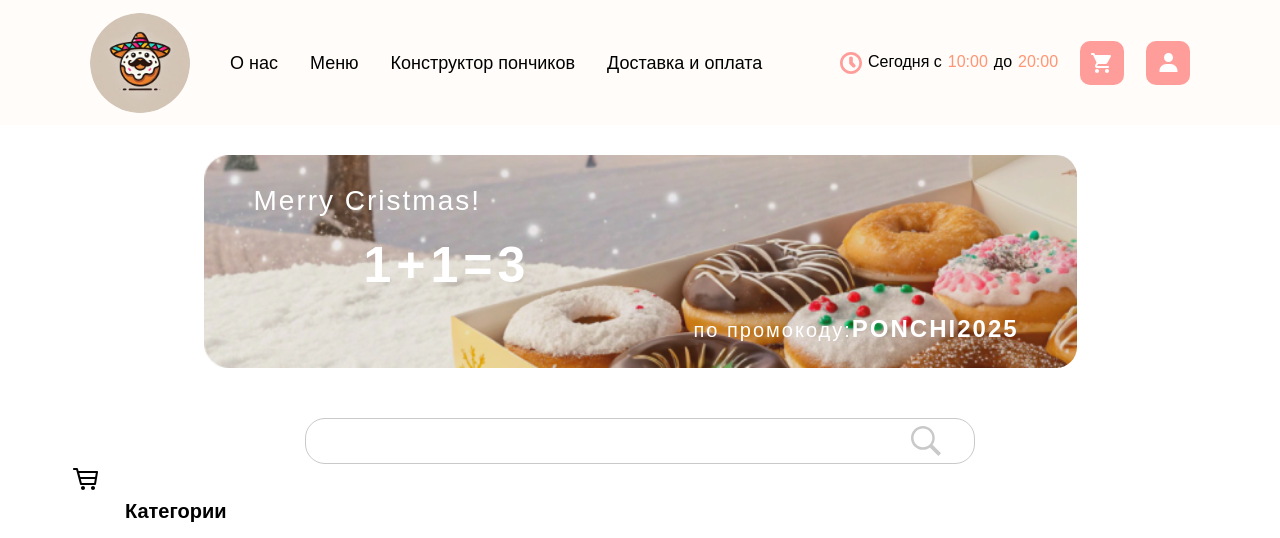
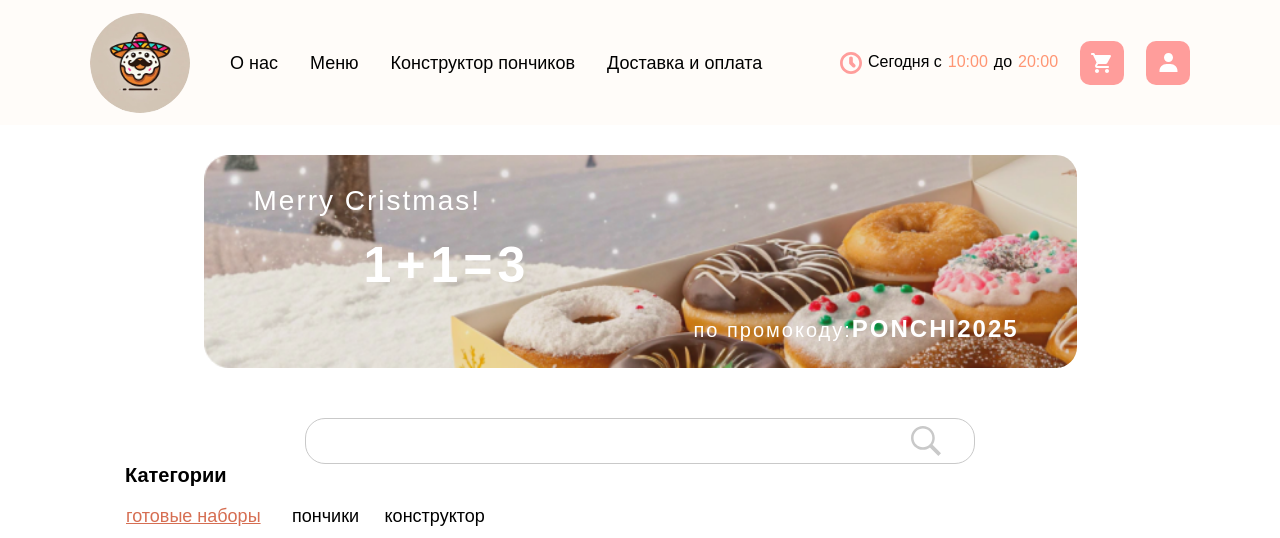
Before and after one commit to Filipp-Orekhov/el-ponchino, a website built with webpack: page src/index1.html in a window 1280 px wide. Shown: the top 538 px of the page. Built offline with nearby package versions, Linux system fonts and the light colour scheme.

Commit message:
fix: old cart removed

```diff
--- a/src/index1.html
+++ b/src/index1.html
@@ -76,18 +76,6 @@
         </div>
     </div>
 
-    <button class="btn-cart bg-color">
-        <svg enable-background="new 0 0 32 32" height="32px" version="1.1" viewBox="0 0 32 32" width="32px" xml:space="preserve" xmlns="http://www.w3.org/2000/svg" xmlns:xlink="http://www.w3.org/1999/xlink"><g id="Guides"/><g id="Mail"/><g
-            id="Cloud"/><g id="Home"/><g id="Back"/><g id="Next"/><g id="Reload"/><g id="Buble"/><g id="Accept"/><g id="Reject"/><g id="User"/><g id="Download"/><g id="Upload"/><g id="Camera"/><g id="Notification"/><g id="About"/><g id="Search"/>
-            <g id="Cart"><path d="M27.7627,7.3535C27.5728,7.1289,27.2939,7,27,7H8.5664L7.9663,4.7432C7.8501,4.3047,7.4531,4,7,4H4C3.4478,4,3,4.4473,3,5   s0.4478,1,1,1h2.231l3.8027,14.3047c0.0146,0.0557,0.0459,0.1016,0.0693,0.1523c0.022,0.0479,0.0366,0.1006,0.0659,0.1445
-            c0.0332,0.0498,0.0791,0.0879,0.1201,0.1309c0.0342,0.0352,0.0625,0.0771,0.1016,0.1074c0.0474,0.0352,0.1025,0.0566,0.1553,0.084   c0.0439,0.0234,0.083,0.0527,0.1299,0.0693C10.7783,21.0283,11,21.0234,11,21.0234V21h14c0.4893,0,0.9063-0.3301,0.9863-0.8125
-            l2-12.0352C28.0347,7.8623,27.9526,7.5771,27.7627,7.3535z M24.1523,19H11.7817l-1.0078-4h14.0503L24.1523,19z M25.1563,13H10.2759   L9.2798,9h16.5405L25.1563,13z M15,24c0,1.1045-0.8955,2-2,2s-2-0.8955-2-2s0.8955-2,2-2S15,22.8955,15,24z M25,24
-            c0,1.1045-0.8955,2-2,2s-2-0.8955-2-2s0.8955-2,2-2S25,22.8955,25,24z"/>
-            </g><g id="Sound"/><g id="List"/><g id="Settings"/>
-        </svg>
-        <span class="span-cart"></span>
-    </button>
-
     <div class="menu-navigation-wrapper">
         <h2 class="title-h2">Категории</h2>
         <button class="menu-navigation" id="boxes">готовые наборы</button>
```
